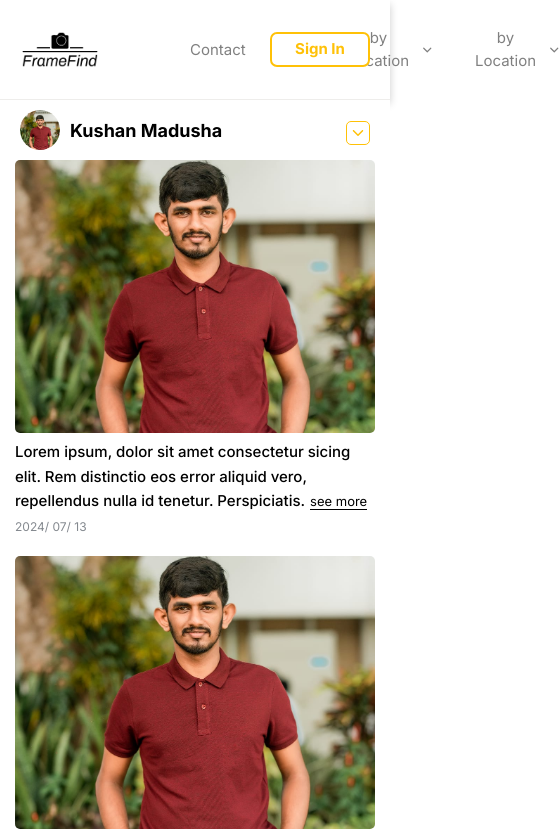
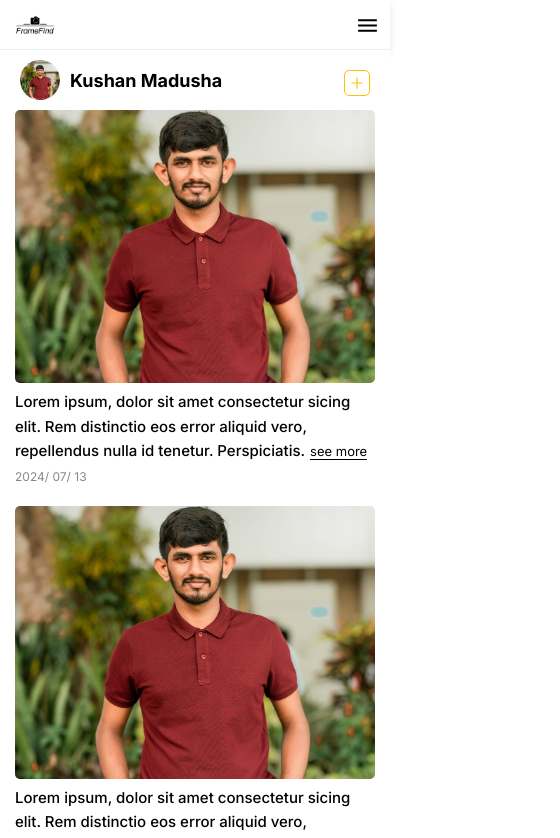
Before and after one commit to kushanMadusha96/FrameFind, a Next.js app: page / in a window 390 px wide. Shown: the top 838 px of the page, 560 px wide, since content can reach past the window. Built offline with nearby package versions, Linux system fonts and the light colour scheme.

Commit message:
nav bar responsived

```diff
--- a/src/app/(components)/NavBar/NavBar.module.css
+++ b/src/app/(components)/NavBar/NavBar.module.css
@@ -1,3 +1,9 @@
+.navBarContainer {
+  position: sticky;
+  top: 0;
+  z-index: 2;
+}
+
 .navbar {
   display: flex;
   width: 100%;
@@ -7,9 +13,6 @@
   box-shadow: 0 4px 8px rgba(0, 0, 0, 0.2);
   background-color: white;
   height: 100px;
-  position: sticky;
-  top: 0;
-  z-index: 2;
 }
 
 .logo {
@@ -71,10 +74,6 @@
   margin-left: 30px;
 }
 
-.dropdowns {
-  margin-left: 40px;
-}
-
 .signInContainer {
   position: absolute;
   right: 20px;
@@ -84,24 +83,57 @@
   display: flex;
 }
 
-.notificationContainer {
-  position: relative;
-  display: inline-block;
-  margin-right: 30px;
+/* Mobile NavBar */
+
+.mobileNavBar {
+  display: none;
+  height: 50px;
+  z-index: 2;
+  border-bottom: 1px solid #EEEDEB;
+  box-shadow: 0 4px 8px rgba(0, 0, 0, 0.1);
+  background-color: white;
+  position: sticky;
+  top: 0;
 }
 
-.notificationCount {
-  position: absolute;
-  top: -5px;
-  right: -5px;
-  background-color: red;
-  color: white;
-  border-radius: 50%;
-  padding: 2px 6px;
-  font-size: 10px;
-  font-weight: bold;
-  line-height: 1;
+.mobileNavBarHeader {
+  height: 50px;
   display: flex;
   align-items: center;
-  justify-content: center;
+  justify-content: space-between;
 }
+
+.menuIcon {
+  margin-right: 10px;
+}
+
+.mobileNavLinks {
+  box-shadow: 0 4px 8px rgba(0, 0, 0, 0.1);
+  z-index: 2;
+  padding: 5px 0;
+  background-color: white;
+}
+
+.mobileLinkItem {
+  padding: 5px 10px;
+}
+
+.mobileLinkItem:hover {
+  background-color: #EEEEEE;
+}
+
+.mobileLink {
+  font-size: 15px;
+}
+
+/*media query */
+
+@media(max-width : 767px) {
+  .navbar {
+    display: none;
+  }
+
+  .mobileNavBar {
+    display: block;
+  }
+}
--- a/src/app/(components)/NavBar/NavBar.tsx
+++ b/src/app/(components)/NavBar/NavBar.tsx
@@ -3,23 +3,37 @@ import React, { useState } from 'react'
 import Link from 'next/link';
 import Image from 'next/image'
 import logo from '../../../../public/logo2.png'
-import { IoSearchSharp, IoCloseCircleOutline, IoNotificationsOutline } from "react-icons/io5";
+import { IoSearchSharp, IoCloseCircleOutline } from "react-icons/io5";
+import { BsPersonCircle } from "react-icons/bs";
+import { MdOutlineMenu } from "react-icons/md";
+import { RxCross2 } from "react-icons/rx";
+import styles from './NavBar.module.css'
+import ProfileImage from '../ProfileImage/ProfileImage';
 import Button from '../Button/Button';
-import DropDown from '../DropDown/DropDown';
-import inter from 'next/font/local'
-import user from '../../../../public/user.jpg'
-import { BsPersonCircle } from "react-icons/bs";
-import styles from './NavBar.module.css'
+import user from '../../../../public/user.jpg';
 
-function NavBar() {
+interface MobileNavBarProps {
+  onClickRxCrossIcon?: () => void;
+  onClickMenuIcon?: () => void;
+}
+
+export default function NavBar(props: { signUp: boolean }) {
   const [searchActive, setSearchActive] = useState(false);
-  const [signIn, setSignIn] = useState(false);
+  const signUp = props.signUp;
+  const [isHaveProPic, setIsHaveProPic] = useState(false);
+  const [zIndex, setzIndex] = useState(2);
 
   const handleSearchClick = () => {
     setSearchActive(!searchActive);
   };
+
+  const handleZIndex = (index: number) => {
+    setzIndex(index);
+  };
+
   return (
-    <nav className={styles.navbar}>
+    <nav className={styles.navBarContainer} style={{ zIndex }}>
+      <div className={styles.navbar}>
         <Image
           src={logo}
           width={100}
@@ -28,9 +42,7 @@ function NavBar() {
           className={styles.logo}
         />
 
-      {
-        searchActive ?
-
+        {searchActive ? (
           <div className={styles.searchContainer}>
             <div className={styles.userImage}>
               <Image
@@ -50,55 +62,86 @@ function NavBar() {
               <IoCloseCircleOutline color='gray' size={25} onClick={handleSearchClick} />
             </div>
           </div>
-
-          :
-
+        ) : (
           <IoSearchSharp color='gray' className={styles.searchIcon} size={17} onClick={handleSearchClick} />
-
-      }
+        )}
 
         <ul className={styles.navLinks}>
           <li>
-          <Link href="/" className={styles.link}>Contact</Link>
+            <Link href="/" className={styles.link}>Profile</Link>
           </li>
           <li className={styles.linkItem}>
-          <Link href="/" className={styles.link}>Idea</Link>
+            <Link href="/" className={styles.link}>by Location</Link>
+          </li>
+          <li className={styles.linkItem}>
+            <Link href="/" className={styles.link}>by Event</Link>
+          </li>
+          <li className={styles.linkItem}>
+            <Link href="/" className={styles.link}>Your Idea</Link>
           </li>
         </ul>
-      <div className={styles.dropdowns}>
-        <DropDown />
+
+        <div className={styles.signInContainer}>
+          {signUp ? (
+            <div className={styles.signInIcons}>
+              {isHaveProPic ? (
+                <ProfileImage imgUrl={user} alt='sellerPic' br='50%' h={30} w={30} />
+              ) : (
+                <BsPersonCircle color='gray' size={30} />
+              )}
             </div>
-      <div className={styles.dropdowns}>
-        <DropDown />
+          ) : (
+            <Button w={100} h={35} borderColor='#FFC107' borderWidth={2} text='Sign In' bc='white' color='#FFC107' br={7} fw='bold' />
+          )}
         </div>
-      <div className={styles.signInContainer}>
-        {
-          signIn
-            ?
-            <div className={styles.signInIcons}>
-              <NotificationBell />
-              <BsPersonCircle color='gray' size={20} />
       </div>
-            :
-            <Button w={100} h={35} borderColor='#FFC107' borderWidth={2} text='Sign In' bc='white' color='#FFC107' br={7} fw='bold' />
-        }
-      </div>
+      <MobileNavBar onClickMenuIcon={() => handleZIndex(3)} onClickRxCrossIcon={() => handleZIndex(2)} />
     </nav>
   )
 }
 
-export default NavBar
+export function MobileNavBar({ onClickRxCrossIcon, onClickMenuIcon }: MobileNavBarProps) {
+  const [displayList, setDisplayList] = useState(false);
 
-export function NotificationBell() {
-  const notificationCount = 1;
+  const handleMenuClick = () => {
+    if (onClickMenuIcon) onClickMenuIcon();
+    setDisplayList(!displayList);
+  };
+
+  const handleCrossClick = () => {
+    if (onClickRxCrossIcon) onClickRxCrossIcon();
+    setDisplayList(!displayList);
+  };
+
   return (
-    <div className={styles.notificationContainer}>
-      <IoNotificationsOutline color='gray' size={25} />
-      {notificationCount > 0 && (
-        <span className={styles.notificationCount}>
-          {notificationCount}
-        </span>
+    <div className={styles.mobileNavBar}>
+      <div className={styles.mobileNavBarHeader}>
+        <Image
+          src={logo}
+          width={50}
+          alt="logo"
+          className={styles.logo}
+        />
+        {displayList ? (
+          <RxCross2 size={25} className={styles.menuIcon} onClick={handleCrossClick} />
+        ) : (
+          <MdOutlineMenu size={25} className={styles.menuIcon} onClick={handleMenuClick} />
         )}
+      </div>
+      <ul className={styles.mobileNavLinks} style={{ display: displayList ? 'block' : 'none' }}>
+        <li className={styles.mobileLinkItem}>
+          <Link href="/" className={styles.mobileLink}>Profile</Link>
+        </li>
+        <li className={styles.mobileLinkItem}>
+          <Link href="/" className={styles.mobileLink}>by Location</Link>
+        </li>
+        <li className={styles.mobileLinkItem}>
+          <Link href="/" className={styles.mobileLink}>by Event</Link>
+        </li>
+        <li className={styles.mobileLinkItem}>
+          <Link href="/" className={styles.mobileLink}>Your Idea</Link>
+        </li>
+      </ul>
     </div>
   );
 }
--- a/src/app/(pages)/Photographer/Photographer.module.css
+++ b/src/app/(pages)/Photographer/Photographer.module.css
@@ -31,7 +31,6 @@
 
 .btnDropDown {
     display: flex;
-    width: 180px;
     align-items: center;
     justify-content: space-around;
     border: 1px solid #FFC107;
@@ -39,12 +38,13 @@
     height: fit-content;
     margin-right: 20px;
     margin-top: 5px;
-    padding: 5px 0
+    padding: 5px 6px
 }
 
 .btnText {
     color: #FFC107;
     font-size: 13px;
+    margin-right: 5px;
 }
 
 @media (min-width:1281px) {
@@ -101,7 +101,6 @@
 
     .btnDropDown {
         display: flex;
-        width: 150px;
         align-items: center;
         justify-content: space-around;
         border: 1px solid #FFC107;
@@ -109,11 +108,13 @@
         height: fit-content;
         margin-right: 20px;
         margin-top: 5px;
+        padding: 5px 6px
     }
 
     .btnText {
         color: #FFC107;
         font-size: 12px;
+        margin-right: 5px;
     }
 }
 
@@ -138,3 +139,9 @@
         display: none;
     }
 }
+
+@media(max-width:767px) {
+    .header {
+        top: 50px;
+    }
+}
--- a/src/app/(pages)/Photographer/Photographer.tsx
+++ b/src/app/(pages)/Photographer/Photographer.tsx
@@ -8,23 +8,23 @@ import Button from '@/app/(components)/Button/Button'
 import { IoIosArrowDown } from "react-icons/io";
 import Post from '@/app/(components)/Post/Post'
 import SellerProfile from '@/app/(components)/SellerProfile/SellerProfile'
+import { IoAddSharp } from "react-icons/io5";
 
 function Photographer() {
     const [showSellerPackage, setShowSellerPackage] = useState(false);
     const handlePopUp = () => {
         setShowSellerPackage(true);
     }
-
+    const [currentUser, setCurrentUser] = useState('seller'); //seller or buyer
     const [dimensions, setDimensions] = useState({ height: 60, width: 60 });
 
     useEffect(() => {
         const handleResize = () => {
             if (window.innerWidth < 600) {
-                setDimensions({ height: 40, width: 40});
+                setDimensions({ height: 40, width: 40 });
             } else {
                 setDimensions({ height: 60, width: 60 });
             }
-            console.log(window.innerWidth)
         };
 
         window.addEventListener('resize', handleResize);
@@ -41,13 +41,23 @@ function Photographer() {
                     <ProfileImage alt='photographer' imgUrl={user} br={'50%'} h={dimensions.height} w={dimensions.width} key={'pht'} ml={20} />
                     <span className={styles.name}>Kushan Madusha</span>
                 </div>
-                <div className={styles.details}>
-                    <div className={styles.btnDropDown} onClick={() => handlePopUp()}>
-                        <span className={styles.btnText}>Contact & Packages</span>
-                        <IoIosArrowDown color='#FFC107' />
+                {currentUser === 'seller' ?
+                    <div className={styles.details}>
+                        <div className={styles.btnDropDown} >
+                            <span className={styles.btnText}>Create Your Album</span>
+                            <IoAddSharp color='#FFC107' size={18} />
+                        </div>
+                        {/* {showSellerPackage && <SellerProfile setShowSellerPackage={setShowSellerPackage} />} */}
                     </div>
-                    {showSellerPackage && <SellerProfile setShowSellerPackage={setShowSellerPackage} />}
-                </div>
+                    :
+                    <div className={styles.details}>
+                        <div className={styles.btnDropDown} onClick={() => handlePopUp()}>
+                            <span className={styles.btnText}>Contact & Packages</span>
+                            <IoIosArrowDown color='#FFC107' size={16} />
+                        </div>
+                        {showSellerPackage && <SellerProfile setShowSellerPackage={setShowSellerPackage} />}
+                    </div>
+                }
             </header>
 
             <section className={styles.postContainer}>
--- a/src/app/page.tsx
+++ b/src/app/page.tsx
@@ -37,7 +37,7 @@ import Photographer from "./(pages)/Photographer/Photographer";
 export default function Home() {
   return (
     <div style={{}}>
-      <NavBar />
+      <NavBar signUp/>
       <Photographer />
     </div>
   );
```
Lines whose indentation alone changed are shown as unchanged.
